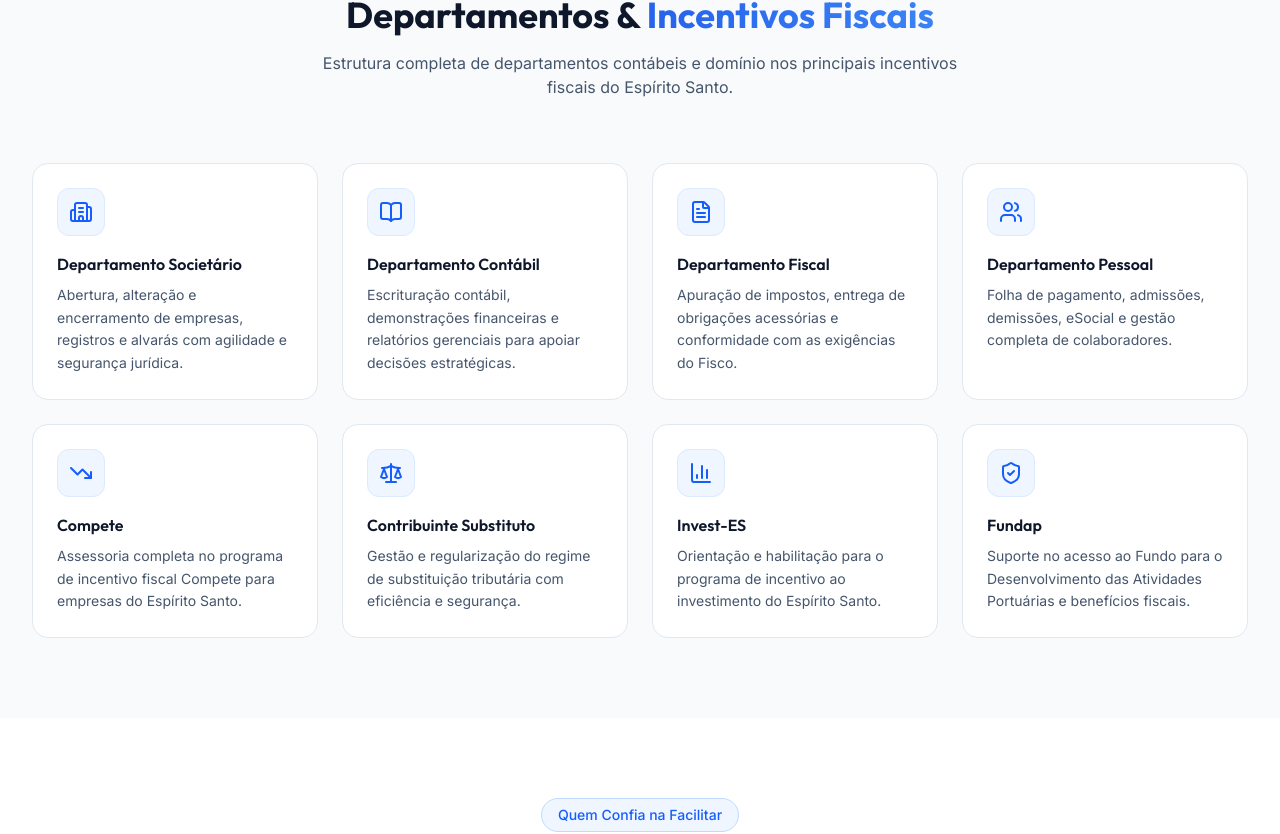
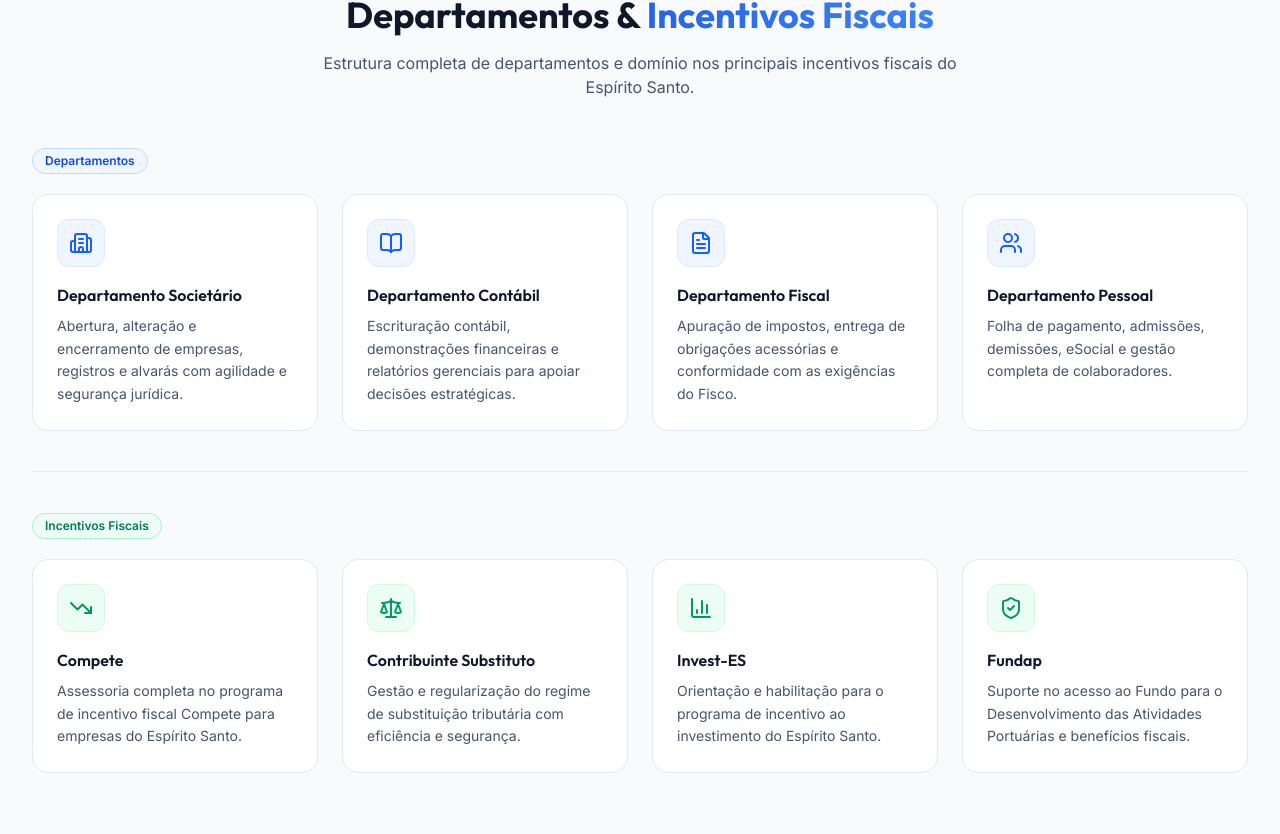
Before and after one commit to developermjautomacoes-jpg/site_facilitar, a Next.js app: page / in a window 1280 px wide. Shown: the part 861-1695 px from the top of the page. Built offline with nearby package versions, Linux system fonts and the light colour scheme; no server answers.

Commit message:
feat: split services into Departamentos + Incentivos Fiscais groups with color coding

```diff
--- a/components/sections/ServicesSection.tsx
+++ b/components/sections/ServicesSection.tsx
@@ -1,17 +1,83 @@
 'use client'
 import { motion } from 'framer-motion'
 import { ServiceCard } from '@/components/ui/ServiceCard'
-import { SERVICES } from '@/utils/constants'
+
+const DEPARTMENTS = [
+  {
+    id: 'societario',
+    title: 'Departamento Societário',
+    description: 'Abertura, alteração e encerramento de empresas, registros e alvarás com agilidade e segurança jurídica.',
+    icon: 'Building2',
+  },
+  {
+    id: 'contabil',
+    title: 'Departamento Contábil',
+    description: 'Escrituração contábil, demonstrações financeiras e relatórios gerenciais para apoiar decisões estratégicas.',
+    icon: 'BookOpen',
+  },
+  {
+    id: 'fiscal',
+    title: 'Departamento Fiscal',
+    description: 'Apuração de impostos, entrega de obrigações acessórias e conformidade com as exigências do Fisco.',
+    icon: 'FileText',
+  },
+  {
+    id: 'pessoal',
+    title: 'Departamento Pessoal',
+    description: 'Folha de pagamento, admissões, demissões, eSocial e gestão completa de colaboradores.',
+    icon: 'Users',
+  },
+]
+
+const INCENTIVES = [
+  {
+    id: 'compete',
+    title: 'Compete',
+    description: 'Assessoria completa no programa de incentivo fiscal Compete para empresas do Espírito Santo.',
+    icon: 'TrendingDown',
+  },
+  {
+    id: 'contribuinte-substituto',
+    title: 'Contribuinte Substituto',
+    description: 'Gestão e regularização do regime de substituição tributária com eficiência e segurança.',
+    icon: 'Scale',
+  },
+  {
+    id: 'invest-es',
+    title: 'Invest-ES',
+    description: 'Orientação e habilitação para o programa de incentivo ao investimento do Espírito Santo.',
+    icon: 'BarChart3',
+  },
+  {
+    id: 'fundap',
+    title: 'Fundap',
+    description: 'Suporte no acesso ao Fundo para o Desenvolvimento das Atividades Portuárias e benefícios fiscais.',
+    icon: 'ShieldCheck',
+  },
+]
+
+function GroupLabel({ label, color }: { label: string; color: 'blue' | 'emerald' }) {
+  const styles = {
+    blue: 'bg-blue-50 border-blue-200 text-blue-700',
+    emerald: 'bg-emerald-50 border-emerald-200 text-emerald-700',
+  }
+  return (
+    <span className={`inline-block px-3 py-1 rounded-full border text-xs font-semibold mb-5 ${styles[color]}`}>
+      {label}
+    </span>
+  )
+}
 
 export function ServicesSection() {
   return (
     <section id="especialidades" className="section-padding bg-gray-50">
       <div className="max-w-7xl mx-auto">
+        {/* Section header */}
         <motion.div
           initial={{ opacity: 0, y: 20 }}
           whileInView={{ opacity: 1, y: 0 }}
           viewport={{ once: true }}
-          className="text-center mb-16"
+          className="text-center mb-12"
         >
           <span className="inline-block px-4 py-1.5 rounded-full bg-blue-50 border border-blue-200 text-blue-600 text-sm font-medium mb-4">
             Nossas Especialidades
@@ -20,14 +86,43 @@ export function ServicesSection() {
             Departamentos & <span className="text-gradient">Incentivos Fiscais</span>
           </h2>
           <p className="text-slate-600 max-w-2xl mx-auto">
-            Estrutura completa de departamentos contábeis e domínio nos principais incentivos fiscais do Espírito Santo.
+            Estrutura completa de departamentos e domínio nos principais incentivos fiscais do Espírito Santo.
           </p>
         </motion.div>
-        <div className="grid grid-cols-1 sm:grid-cols-2 lg:grid-cols-3 xl:grid-cols-4 gap-4 lg:gap-6">
-          {SERVICES.map((service, i) => (
-            <ServiceCard key={service.id} {...service} index={i} />
-          ))}
-        </div>
+
+        {/* Group 1: Departamentos */}
+        <motion.div
+          initial={{ opacity: 0, y: 16 }}
+          whileInView={{ opacity: 1, y: 0 }}
+          viewport={{ once: true }}
+          transition={{ duration: 0.5 }}
+          className="mb-10"
+        >
+          <GroupLabel label="Departamentos" color="blue" />
+          <div className="grid grid-cols-1 sm:grid-cols-2 lg:grid-cols-4 gap-4 lg:gap-6">
+            {DEPARTMENTS.map((item, i) => (
+              <ServiceCard key={item.id} {...item} index={i} />
+            ))}
+          </div>
+        </motion.div>
+
+        {/* Divider */}
+        <div className="border-t border-slate-200 mb-10" />
+
+        {/* Group 2: Incentivos Fiscais */}
+        <motion.div
+          initial={{ opacity: 0, y: 16 }}
+          whileInView={{ opacity: 1, y: 0 }}
+          viewport={{ once: true }}
+          transition={{ duration: 0.5 }}
+        >
+          <GroupLabel label="Incentivos Fiscais" color="emerald" />
+          <div className="grid grid-cols-1 sm:grid-cols-2 lg:grid-cols-4 gap-4 lg:gap-6">
+            {INCENTIVES.map((item, i) => (
+              <ServiceCard key={item.id} {...item} index={i} accent="emerald" />
+            ))}
+          </div>
+        </motion.div>
       </div>
     </section>
   )
--- a/components/ui/ServiceCard.tsx
+++ b/components/ui/ServiceCard.tsx
@@ -9,10 +9,26 @@ interface ServiceCardProps {
   description: string
   icon: string
   index: number
+  accent?: 'blue' | 'emerald'
 }
 
-export function ServiceCard({ title, description, icon, index }: ServiceCardProps) {
+export function ServiceCard({ title, description, icon, index, accent = 'blue' }: ServiceCardProps) {
   const Icon = (Icons as unknown as Record<string, ComponentType<LucideProps>>)[icon] ?? Icons.Building2
+
+  const colors = {
+    blue: {
+      border: 'hover:border-blue-200',
+      iconBg: 'bg-blue-50 border-blue-100 group-hover:bg-blue-100',
+      iconText: 'text-blue-600',
+    },
+    emerald: {
+      border: 'hover:border-emerald-200',
+      iconBg: 'bg-emerald-50 border-emerald-100 group-hover:bg-emerald-100',
+      iconText: 'text-emerald-600',
+    },
+  }
+
+  const c = colors[accent]
 
   return (
     <motion.div
@@ -21,11 +37,11 @@ export function ServiceCard({ title, description, icon, index }: ServiceCardProp
       viewport={{ once: true }}
       transition={{ duration: 0.5, delay: index * 0.07 }}
       whileHover={{ y: -4 }}
-      className="group relative p-6 rounded-2xl bg-white border border-slate-200 hover:border-blue-200 hover:shadow-md cursor-default transition-all duration-300"
+      className={`group relative p-6 rounded-2xl bg-white border border-slate-200 ${c.border} hover:shadow-md cursor-default transition-all duration-300`}
     >
       <div className="relative z-10">
-        <div className="w-12 h-12 rounded-xl bg-blue-50 border border-blue-100 flex items-center justify-center mb-4 group-hover:bg-blue-100 transition-colors duration-300">
-          <Icon className="w-6 h-6 text-blue-600" />
+        <div className={`w-12 h-12 rounded-xl border flex items-center justify-center mb-4 transition-colors duration-300 ${c.iconBg}`}>
+          <Icon className={`w-6 h-6 ${c.iconText}`} />
         </div>
         <h3 className="text-slate-900 font-semibold mb-2" style={{ fontFamily: 'var(--font-outfit)' }}>{title}</h3>
         <p className="text-slate-600 text-sm leading-relaxed">{description}</p>
```
